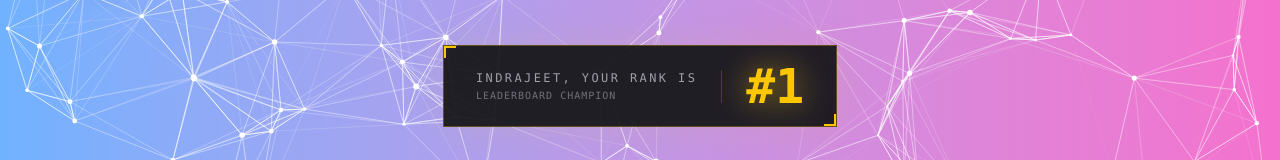
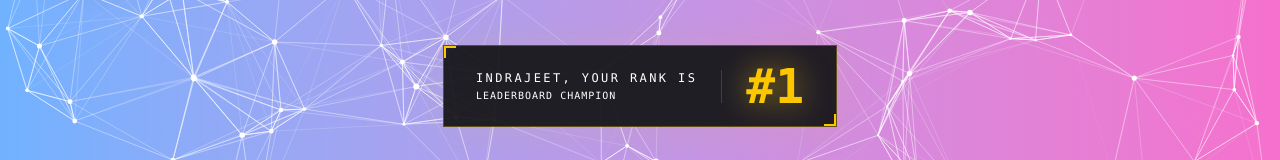
Before and after one commit to UnrivalledHitman/Face-Detector-using-API, a React (Vite) app in the folder frontend/: page / in a window 1280 px wide. Shown: the part 163-323 px from the top of the page. Built offline with nearby package versions, Linux system fonts and the light colour scheme.

Commit message:
Update Rank.jsx
Changed text color

```diff
--- a/frontend/src/components/Rank/Rank.jsx
+++ b/frontend/src/components/Rank/Rank.jsx
@@ -8,10 +8,10 @@ const Rank = () => {
         <span className="absolute bottom-0 right-0 w-3 h-3 border-b-2 border-r-2 border-yellow-400" />
 
         <div className="flex flex-col items-start border-r border-yellow-400/20 pr-6">
-          <p className="text-zinc-400 text-[10px] md:text-xs uppercase tracking-[0.2em]">
+          <p className="text-white text-[10px] md:text-xs uppercase tracking-[0.2em]">
             Indrajeet, your rank is
           </p>
-          <p className="text-zinc-500 text-[9px] md:text-[10px] tracking-widest uppercase mt-0.5">
+          <p className="text-white text-[9px] md:text-[10px] tracking-widest uppercase mt-0.5">
             Leaderboard Champion
           </p>
         </div>
```
